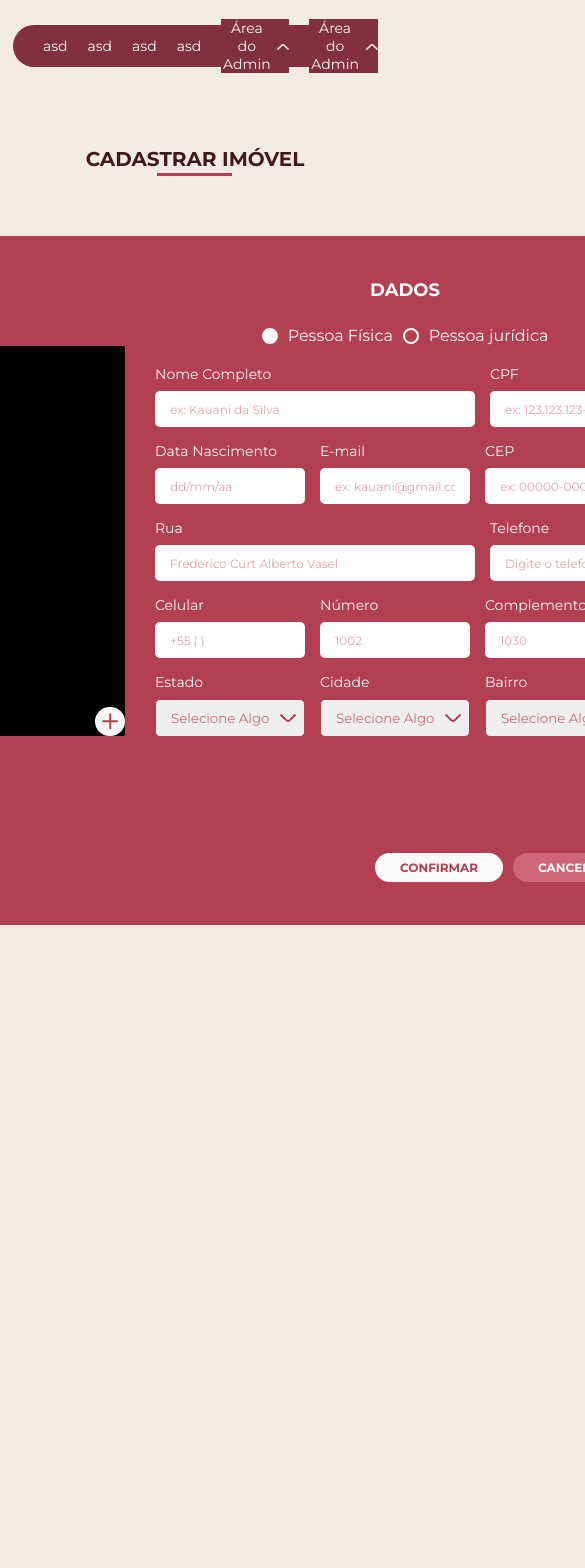
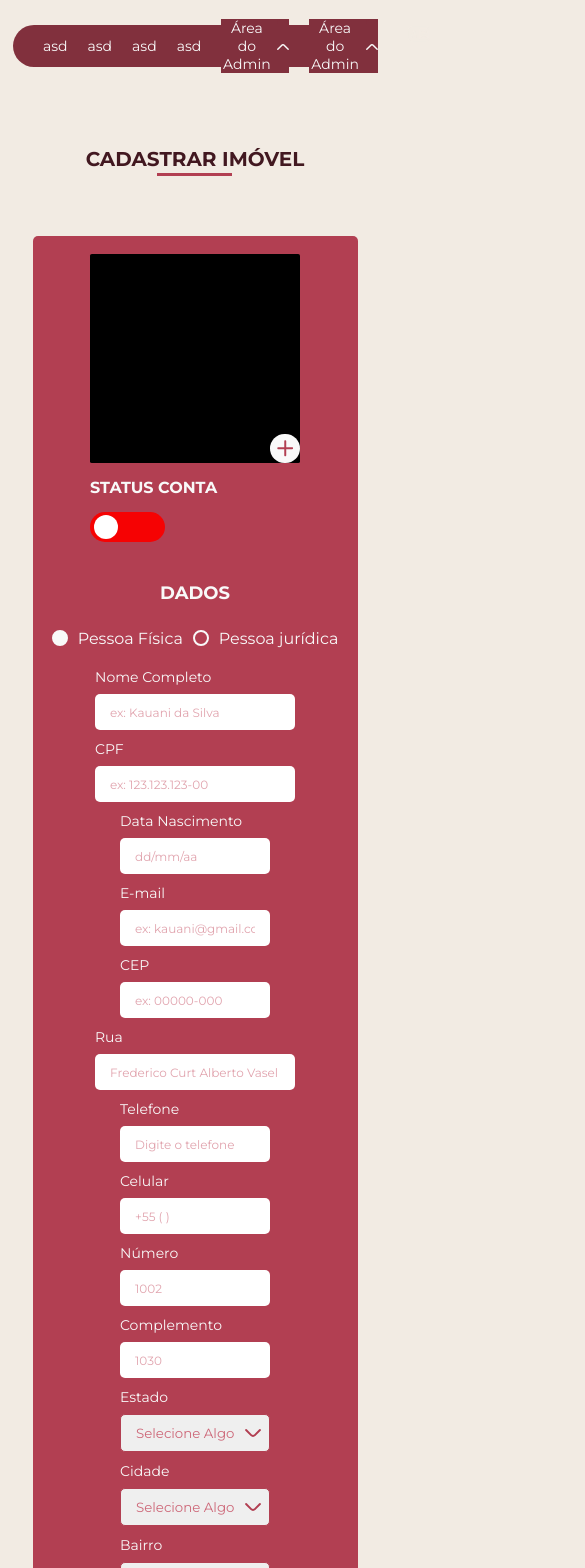
Before and after one commit to GabrielvMarinho/HAV-FrontEnd, a Next.js app: page /manage/owners/add in a window 390 px wide. Shown: the top 1568 px of the page, 585 px wide, since content can reach past the window. Before the commit the page ends 925 px from the top, so only its background shows below. Built offline with nearby package versions, Linux system fonts and the light colour scheme.

Commit message:
finalizado botão de cancelar adicão de usuário

```diff
--- a/app/components/Forms/FormOwner.tsx
+++ b/app/components/Forms/FormOwner.tsx
@@ -10,6 +10,7 @@ import Title from "../NonInteractable/Title";
 import ButtonOpenClosed from "../Inputs/ButtonOpenClosed";
 import ToggleButton from "../Inputs/ToggleButton";
 import ButtonUploadPhoto from "../Inputs/ButtonUploadPhoto";
+import ButtonBackAPoint from "../Inputs/ButtonBackAPoint";
 
 export default function FormOwner() {
 
@@ -33,7 +34,7 @@ export default function FormOwner() {
         console.log(formObject)
     }
 
-    const inputs = [
+    const inputsDesktop = [
         { name: "nome_completo", size: "large", text: "Nome Completo", placeholder: "ex: Kauani da Silva", id: "nome_completo" },
         { name: "cpf", size: "small", text: "CPF", placeholder: "ex: 123.123.123-00", id: "cpf" },
         { name: "data_nascimento", size: "small", text: "Data Nascimento", placeholder: "dd/mm/aa", id: "data_nascimento" },
@@ -45,6 +46,19 @@ export default function FormOwner() {
         { name: "numero", size: "small", text: "Número", placeholder: "1002", id: "numero" },
         { name: "complemento", size: "small", text: "Complemento", placeholder: "1030", id: "complemento" }
     ];
+
+    const inputsMobile = [
+        { name: "nome_completo", size: "medium", text: "Nome Completo", placeholder: "ex: Kauani da Silva", id: "nome_completo" },
+        { name: "cpf", size: "medium", text: "CPF", placeholder: "ex: 123.123.123-00", id: "cpf" },
+        { name: "data_nascimento", size: "small", text: "Data Nascimento", placeholder: "dd/mm/aa", id: "data_nascimento" },
+        { name: "email", size: "small", text: "E-mail", placeholder: "ex: kauani@gmail.com", id: "email" },
+        { name: "cep", size: "small", text: "CEP", placeholder: "ex: 00000-000", id: "cep" },
+        { name: "rua", size: "medium", text: "Rua", placeholder: "Frederico Curt Alberto Vasel", id: "rua" },
+        { name: "telefone", size: "small", text: "Telefone", placeholder: "Digite o telefone", id: "telefone" },
+        { name: "celular", size: "small", text: "Celular", placeholder: "+55 ( )", id: "celular" },
+        { name: "numero", size: "small", text: "Número", placeholder: "1002", id: "numero" },
+        { name: "complemento", size: "small", text: "Complemento", placeholder: "1030", id: "complemento" }
+    ]
     const inputDropdown = [
         {
             name: "estado",
@@ -97,8 +111,8 @@ export default function FormOwner() {
                         <p style={{ fontSize: "var(--text-m)", fontWeight: 700, color: "var(--text-white)" }}>DADOS</p>
                         <ToggleButton />
                     </div>
-                    <div className="InputArticle ">
-                        {inputs.map((input) => (
+                    <div className="inputArticleDesktop ">
+                        {inputsDesktop.map((input) => (
                             input &&
                             <InputText
                                 name={input.name}
@@ -119,9 +133,31 @@ export default function FormOwner() {
                             />
                         ))}
                     </div>
+                    <div className="inputArticleMobile">
+                    {inputsMobile.map((input) => (
+                            input &&
+                            <InputText
+                                name={input.name}
+                                size={input.size}
+                                placeholder={input.placeholder}
+                                text={input.text}
+                                id={input.id}
+                        />
+                        ))}
+                        {inputDropdown.map((input) => (
+                            input &&
+                            <InputDropdown
+                                name={input.name}
+                                size={input.size}
+                                text={input.text}
+                                id={input.id}
+                                options={input.options}
+                            />
+                        ))}
+                    </div>
                     <div className="divButtonsAceptCancelForms">
                         <Button size={"small"} text="Confirmar" hover="lightHover" color="var(--box-red-pink)" background="var(--text-white)" />
-                        <Button size={"small"} text="Cancelar" hover="darkHover" color="var(--text-white)" background="var(--text-light-red)" />
+                        <ButtonBackAPoint size={"small"} text="Cancelar" hover="darkHover" color="var(--text-white)" background="var(--text-light-red)"/>
                     </div>
                 </article>
                 <Modal id="idModal" isOpen={isModalOpen} onClose={() => setIsModalOpen(false)} onConfirm={addOwner}></Modal>
--- a/app/components/Forms/css/style.css
+++ b/app/components/Forms/css/style.css
@@ -13,7 +13,7 @@
     justify-content: center;
 }
 
-.InputArticle {
+.inputArticleDesktop {
     display: flex;
     flex-wrap: wrap;
     width: 500px;
@@ -42,6 +42,46 @@
     margin: 96px 0 0 220px;
 }
 
-.cu{
-    background-color: wheat;
+.inputArticleMobile{
+    display: none;
 }
+
+@media(max-width: 992px){
+
+    .ownerForm{
+        width: 305px;
+        height: 1450px;
+        flex-direction: column;
+        gap: 40px;
+    }
+
+    .inputArticleDesktop{
+        display: none;
+    }
+
+    .inputArticleMobile{
+        display: flex;
+        flex-direction: column;
+        flex-wrap: wrap;
+        width: 500px;
+        align-items: center;
+        gap: 10px;
+    }
+    .imgPerson {
+        width: 210px;
+        height: 209px;
+        border-radius: 1.864px;
+        background-color: black;
+        display: flex;
+        align-items: flex-end;
+        justify-content: flex-end;
+    }
+    .divButtonsAceptCancelForms{
+        display: flex;
+        flex-direction: row;
+        gap: 10px;
+        margin: 0 auto;
+        margin-top: 40px;
+    }
+
+}
--- a/app/components/Inputs/Button.tsx
+++ b/app/components/Inputs/Button.tsx
@@ -6,7 +6,7 @@ export default function Button(props: {size: string; text:string; hover :string;
         <button
             type="submit"
             className={`${props.size}Button button ${props.hover}`}
-            style={{ color: props.color, backgroundColor: props.background }}
+            style={{color: props.color, backgroundColor: props.background }}
         >
             {props.text.toUpperCase()}
         </button>
--- /dev/null
+++ b/app/components/Inputs/ButtonBackAPoint.tsx
@@ -0,0 +1,19 @@
+"use client"
+import './css/style.css';
+import { useRouter } from "next/navigation";
+
+export default function ButtonBackAPoint(props: { size: string; text: string; hover: string, color: string; background: string }) {
+    const router = useRouter();
+    const handleBack = () => {
+        router.back(); //volta uma / sem ter que escrever a barra
+    }
+    return (
+        <button
+            type="submit" onClick={handleBack}
+            className={`${props.size}Button button ${props.hover}`}
+            style={{ color: props.color, backgroundColor: props.background }}
+        >
+            {props.text.toUpperCase()}
+        </button>
+    );
+}
--- a/app/components/Inputs/css/style.css
+++ b/app/components/Inputs/css/style.css
@@ -85,8 +85,6 @@
 }
 .button{
     border-radius: 100px;
-    background-color: var(--button-color);
-    color: var(--text-white);
     font-weight:800;
 }
 .smallButton{
```
